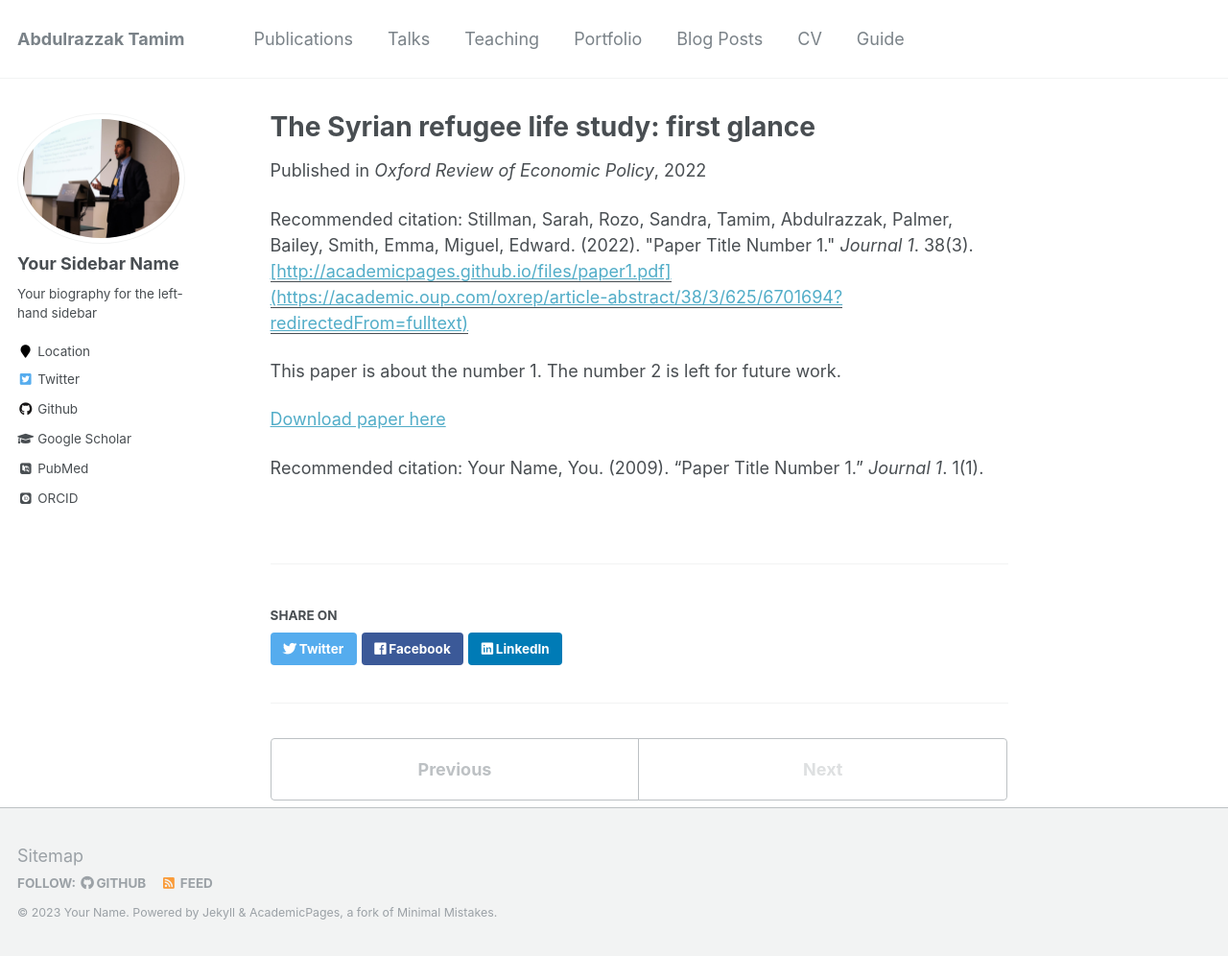
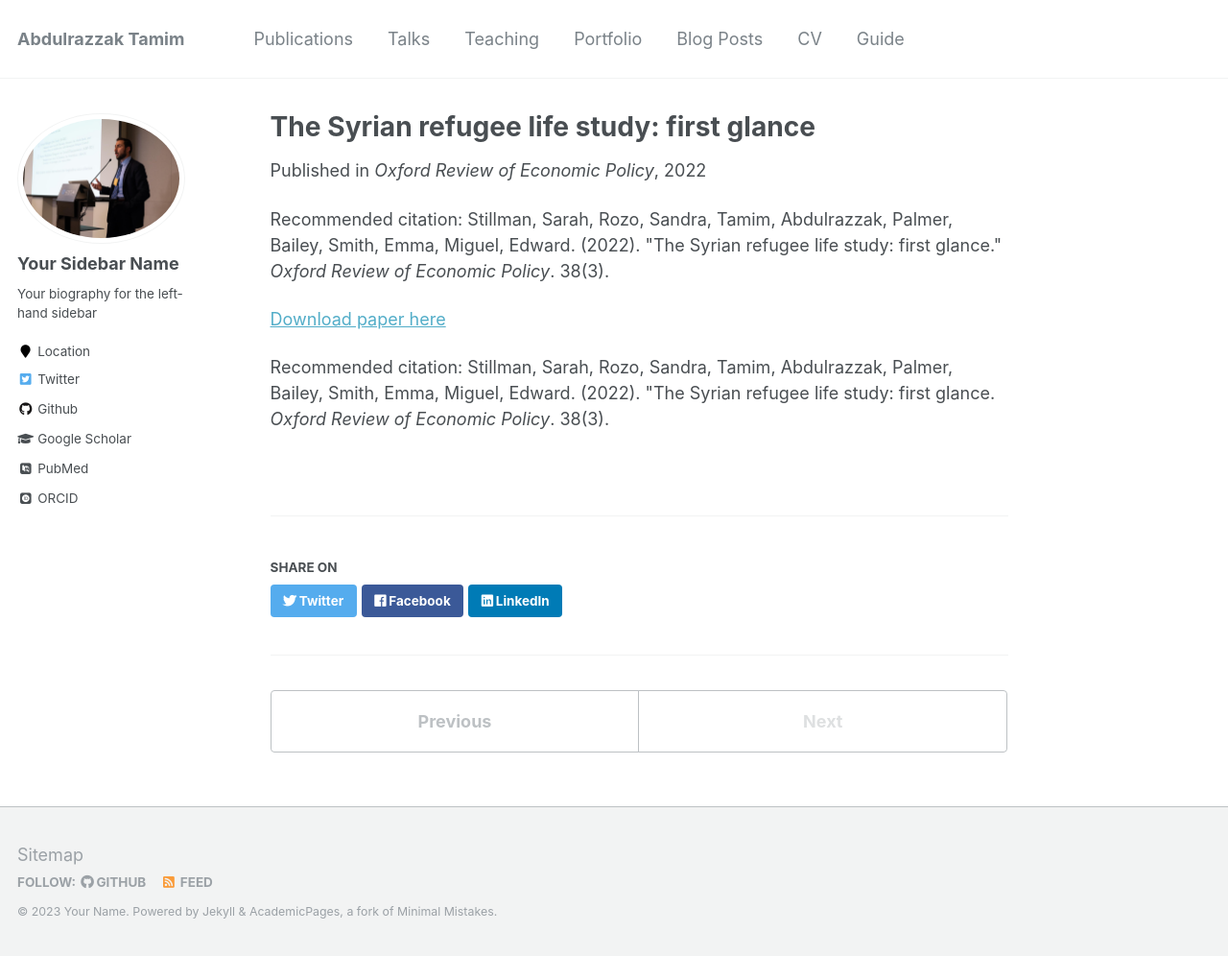
Before and after one commit to AbdulrazzakTamim/abdulrazzaktamim.github.io, a Jekyll site: the page built from _publications/2009-10-01-paper-title-number-1.md, in a window 1280 px wide and 996 px high. Shown: the whole window at 96% size. Built offline with Jekyll 4.4.1, drawn with Linux system fonts in a browser that asks for light colours; some web fonts are replaced.

Commit message:
Update 2009-10-01-paper-title-number-1.md

```diff
--- a/_publications/2009-10-01-paper-title-number-1.md
+++ b/_publications/2009-10-01-paper-title-number-1.md
@@ -5,11 +5,8 @@ permalink: /publication/2009-10-01-paper-title-number-1
 excerpt: 'This paper presents descriptive statistics from the first wave of the Syrian Refugee Life Study (S-RLS), which began in 2020. S-RLS is a longitudinal study that tracks a representative sample of approximately 2,500 registered Syrian refugee households in Jordan. It collects comprehensive data on sociodemographic variables, health and well-being, preferences, social capital, attitudes, and safety and crime perceptions. We use these data to document sociodemographic characteristics of Syrian refugees in Jordan and compare them to representative populations in the 2016 Jordan Labor Market Panel Survey (JLMPS). Our findings point to lags in basic service access, housing quality, and educational attainment for Syrian refugees relative to non-refugees. The impacts of the pandemic may partially explain these disparities. The data also show that most Syrian refugees have not recovered economically after Covid-19 and have larger gender disparities in income, employment, prevalence of child marriage, and gender attitudes than their non-refugee counterparts. Finally, mental health problems were common for Syrian refugees in 2020, with depression indicated among more than 45 per cent of the phone survey sample and 61 per cent of the in-person survey sample.'
 date: 2022-09-15
 venue: 'Oxford Review of Economic Policy'
-paperurl: '[http://academicpages.github.io/files/paper1.pdf](https://academic.oup.com/oxrep/article-abstract/38/3/625/6701694?redirectedFrom=fulltext)'
-citation: 'Stillman, Sarah, Rozo, Sandra, Tamim, Abdulrazzak, Palmer, Bailey, Smith, Emma, Miguel, Edward. (2022). &quot;Paper Title Number 1.&quot; <i>Journal 1</i>. 38(3).'
+citation: 'Stillman, Sarah, Rozo, Sandra, Tamim, Abdulrazzak, Palmer, Bailey, Smith, Emma, Miguel, Edward. (2022). &quot;The Syrian refugee life study: first glance.&quot; <i>Oxford Review of Economic Policy</i>. 38(3).'
 ---
-This paper is about the number 1. The number 2 is left for future work.
+[Download paper here](https://academic.oup.com/oxrep/article-abstract/38/3/625/6701694)
 
-[Download paper here](http://academicpages.github.io/files/paper1.pdf)
-
-Recommended citation: Your Name, You. (2009). "Paper Title Number 1." <i>Journal 1</i>. 1(1).
+Recommended citation: Stillman, Sarah, Rozo, Sandra, Tamim, Abdulrazzak, Palmer, Bailey, Smith, Emma, Miguel, Edward. (2022). &quot;The Syrian refugee life study: first glance. <i>Oxford Review of Economic Policy</i>. 38(3).
```
